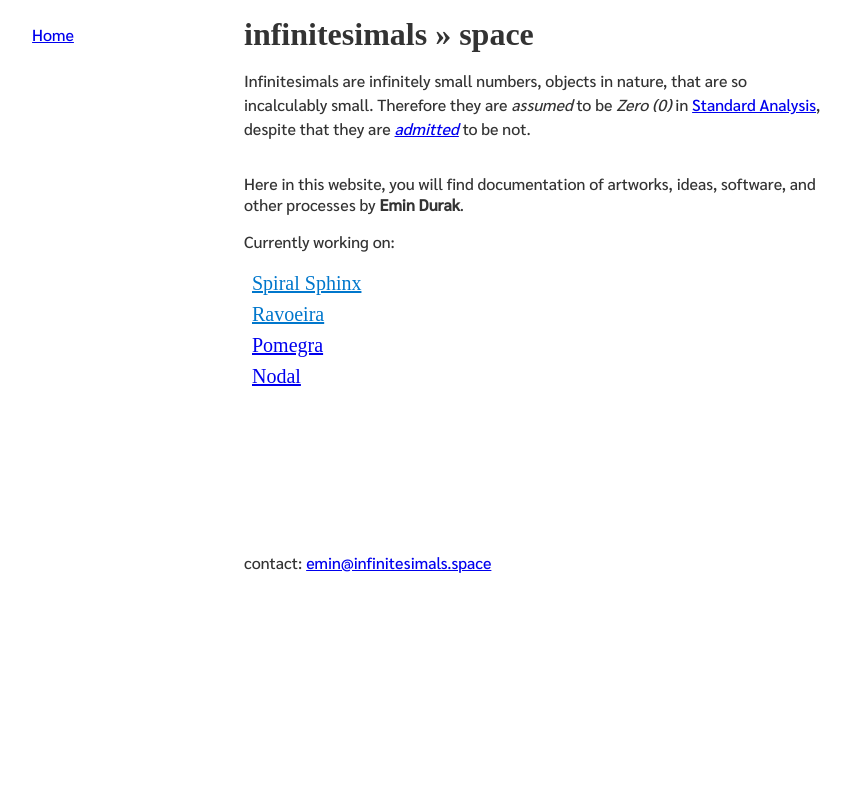
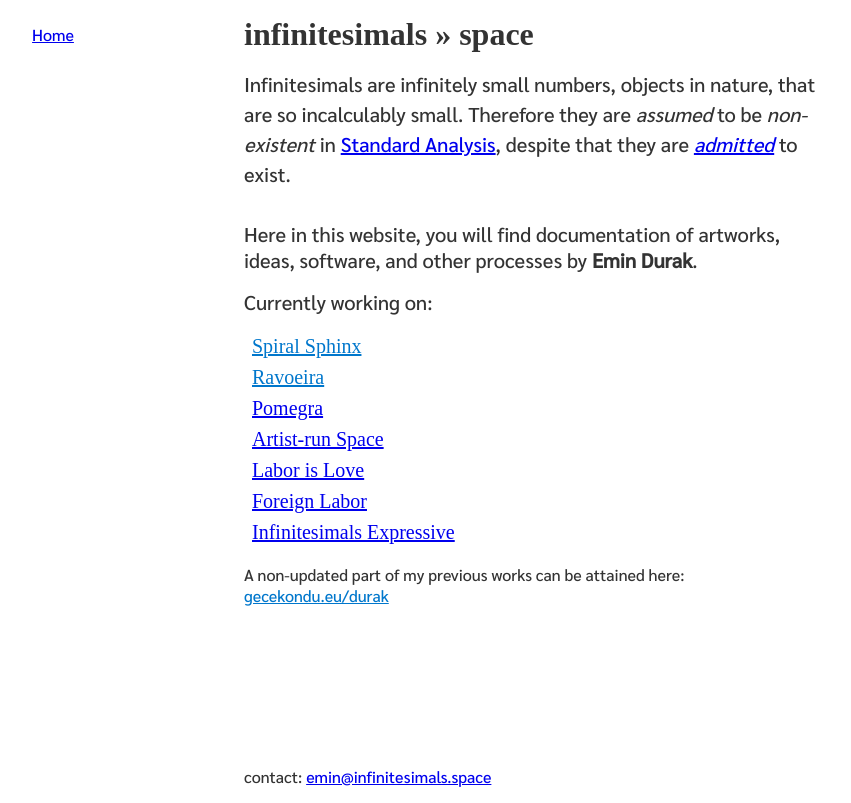
Before and after one commit to eminx/infinitesimals.space, a React (Create React App) app: page / in a window 1280 px wide. Shown: the whole page, without its empty margins (107-958 px from the left). Built offline with nearby package versions, Linux system fonts and the light colour scheme.

Commit message:
updated links

```diff
--- a/src/pages/Home.js
+++ b/src/pages/Home.js
@@ -27,14 +27,14 @@ class Home extends Component {
         <EntryText />
 
         <Box p={3}>
-          <Text fontSize={[2]}>
+          <Text fontSize={[2, 3]}>
             Here in this website, you will find documentation of artworks,
             ideas, software, and other processes by <b>Emin Durak</b>.
           </Text>
         </Box>
 
         <Box p={3} pt={0}>
-          <Text fontSize={[2]}>Currently working on:</Text>
+          <Text fontSize={[2, 3]}>Currently working on:</Text>
           <ul>
             {routerLinks.map(link => (
               <ListItem
@@ -49,11 +49,36 @@ class Home extends Component {
               isExternal
             />
             <ListItem
-              label="Nodal"
-              value="http://www.nodal.network"
+              label="Artist-run Space"
+              value="http://www.artistrun.space"
+              isExternal
+            />
+            <ListItem
+              label="Labor is Love"
+              value="http://www.laborislove.se"
+              isExternal
+            />
+            <ListItem
+              label="Foreign Labor"
+              value="http://www.foreignlabor.org"
+              isExternal
+            />
+            <ListItem
+              label="Infinitesimals Expressive"
+              value="http://www.gecekondu.eu/infinitesimals"
               isExternal
             />
           </ul>
+          <p>
+            A non-updated part of my previous works can be attained here:{' '}
+            <a
+              href="http://gecekondu.eu/durak/"
+              target="_blank"
+              style={{ color: '#07c' }}
+            >
+              gecekondu.eu/durak
+            </a>
+          </p>
         </Box>
 
         <Text p={3} pt={6}>
@@ -85,10 +110,10 @@ const ListItem = ({ label, value, isExternal }) => (
 
 const EntryText = () => (
   <Box p={3}>
-    <Text fontSize={[2]} lineHeight={1.5}>
+    <Text fontSize={[2, 3]} lineHeight={1.5}>
       Infinitesimals are infinitely small numbers, objects in nature, that are
       so incalculably small. Therefore they are <em>assumed</em> to be{' '}
-      <em> Zero (0)</em> in{' '}
+      <em> non-existent</em> in{' '}
       <Link href="https://en.wikipedia.org/wiki/Mathematical_analysis">
         Standard Analysis
       </Link>
@@ -96,7 +121,7 @@ const EntryText = () => (
       <Link href="https://plato.stanford.edu/entries/continuity/">
         <em>admitted</em>
       </Link>{' '}
-      to be not.
+      to exist.
     </Text>
   </Box>
 );
--- a/src/pages/Ravoeira.js
+++ b/src/pages/Ravoeira.js
@@ -18,7 +18,7 @@ class Ravoeira extends Component {
         </Box>
         <Box p={3}>
           <Heading fontSize={[3, 4]}>Thorough Explanation</Heading>
-          <Text fontSize={[2]}>
+          <Text fontSize={[2, 3]}>
             <p>
               Ravoeira is a sequence of historical records; of an entirely
               subjective analysis of a fictional character, who lived over
@@ -83,8 +83,10 @@ class Ravoeira extends Component {
             </p>
 
             <p>
-              A resemblant imagery appears as though what it resembles dissolves
-              in a manic oasis.
+              <em>
+                A resemblant imagery appears as though what it resembles
+                dissolves in a manic oasis...
+              </em>
             </p>
           </Text>
         </Box>
--- a/src/pages/Spiral-Sphinx.js
+++ b/src/pages/Spiral-Sphinx.js
@@ -21,7 +21,15 @@ class SpiralSphinx extends Component {
         </Box>
         <Box p={3}>
           <Heading fontSize={[3, 4]}>Concept</Heading>
-          <Text fontSize={[2]}>
+          <Text fontSize={[2, 3]}>
+            <p>
+              <em>
+                The way to overcome the fear of falling is to repeat falling
+                over and over again, and cautiously so, until reaching the
+                inflection point at which the fear is dissolved into the skills
+                gained by the act of the falls repeated.{' '}
+              </em>
+            </p>
             <p>
               Inspired primarily from Capoeira and its historical evolution, but
               also infinitesimals theory in mathematics, and some other
@@ -33,8 +41,6 @@ class SpiralSphinx extends Component {
               practiced with a set of special methods, related to geometry and
               mathematics of the body.
             </p>
-          </Text>
-          <Text fontSize={[2]}>
             <p>
               Within Spiral Sphinx, participants explore the boundaries that
               they often consent to move within during daily quotidian movements
```
